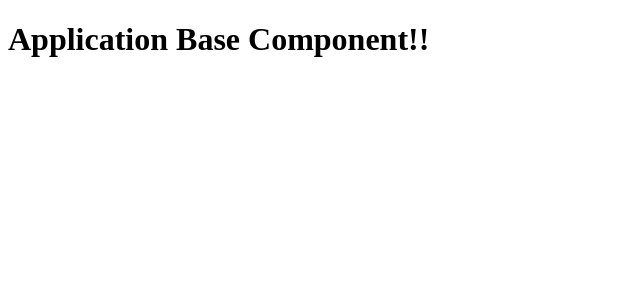
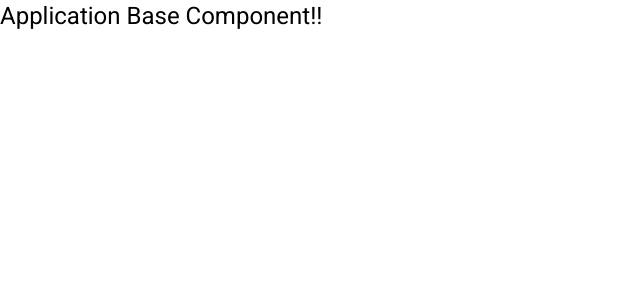
Before and after one commit to migasp1/DocShareAppFrontend, an Angular app in the folder DocShareAppFrontend-app/: page / in a window 1280 px wide. Shown: the top 300 px of the page, without its empty margins (0-640 px from the left). Built offline with nearby package versions, Linux system fonts and the light colour scheme.

Commit message:
Angular material installed

```diff
--- a/DocShareAppFrontend-app/angular.json
+++ b/DocShareAppFrontend-app/angular.json
@@ -24,6 +24,7 @@
               "src/assets"
             ],
             "styles": [
+              "./node_modules/@angular/material/prebuilt-themes/deeppurple-amber.css",
               "src/styles.css"
             ],
             "scripts": []
@@ -88,6 +89,7 @@
               "src/assets"
             ],
             "styles": [
+              "./node_modules/@angular/material/prebuilt-themes/deeppurple-amber.css",
               "src/styles.css"
             ],
             "scripts": []
@@ -119,6 +121,7 @@
           }
         }
       }
-    }},
+    }
+  },
   "defaultProject": "DocShareAppFrontend-app"
 }
--- a/DocShareAppFrontend-app/package.json
+++ b/DocShareAppFrontend-app/package.json
@@ -12,10 +12,12 @@
   "private": true,
   "dependencies": {
     "@angular/animations": "~9.1.3",
+    "@angular/cdk": "^9.2.1",
     "@angular/common": "~9.1.3",
     "@angular/compiler": "~9.1.3",
     "@angular/core": "~9.1.3",
     "@angular/forms": "~9.1.3",
+    "@angular/material": "^9.2.1",
     "@angular/platform-browser": "~9.1.3",
     "@angular/platform-browser-dynamic": "~9.1.3",
     "@angular/router": "~9.1.3",
--- a/DocShareAppFrontend-app/src/app/app.module.ts
+++ b/DocShareAppFrontend-app/src/app/app.module.ts
@@ -3,6 +3,7 @@
 
 import { AppRoutingModule } from './app-routing.module';
 import { AppComponent } from './app.component';
+import { BrowserAnimationsModule } from '@angular/platform-browser/animations';
 
 @NgModule({
   declarations: [
@@ -10,7 +11,8 @@
   ],
   imports: [
     BrowserModule,
-    AppRoutingModule
+    AppRoutingModule,
+    BrowserAnimationsModule
   ],
   providers: [],
   bootstrap: [AppComponent]
--- a/DocShareAppFrontend-app/src/index.html
+++ b/DocShareAppFrontend-app/src/index.html
@@ -6,8 +6,10 @@
   <base href="/">
   <meta name="viewport" content="width=device-width, initial-scale=1">
   <link rel="icon" type="image/x-icon" href="favicon.ico">
+  <link href="https://fonts.googleapis.com/css?family=Roboto:300,400,500&display=swap" rel="stylesheet">
+  <link href="https://fonts.googleapis.com/icon?family=Material+Icons" rel="stylesheet">
 </head>
-<body>
+<body class="mat-typography">
   <app-root></app-root>
 </body>
 </html>
--- a/DocShareAppFrontend-app/src/styles.css
+++ b/DocShareAppFrontend-app/src/styles.css
@@ -1 +1,4 @@
 /* You can add global styles to this file, and also import other style files */
+
+html, body { height: 100%; }
+body { margin: 0; font-family: Roboto, "Helvetica Neue", sans-serif; }
```
Also changed, not shown: 1 other file (tests, documents, lock files or other folders).
